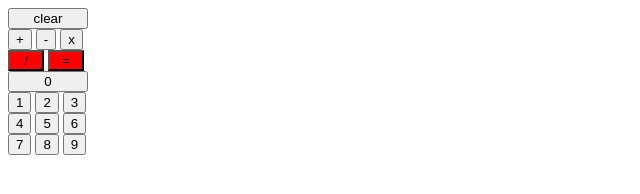
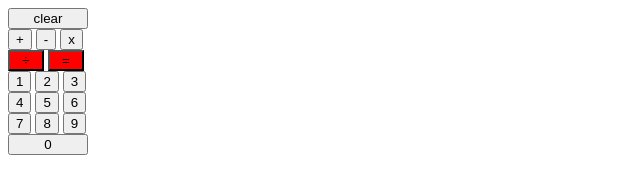
Before and after one commit to FraualphaMar/calculator, a plain HTML site: page index.html in a window 1280 px wide. Shown: the full height of the page, 0-640 px from the left. Drawn offline with Linux system fonts and the light colour scheme.

Commit message:
Modified digits buttons layout

```diff
--- a/index.html
+++ b/index.html
@@ -18,11 +18,10 @@
                 <button class="add">+</button>
                 <button class="subtract">-</button>
                 <button class="multiply">x</button>
-                <button class="divide">/</button>
+                <button class="divide">÷</button>
                 <button class="equals">=</button>
             </div>
             <div class="digits">
-                <button class="zero">0</button>
                 <button class="one">1</button>
                 <button class="two">2</button>
                 <button class="three">3</button>
@@ -32,9 +31,9 @@
                 <button class="seven">7</button>
                 <button class="eight">8</button>
                 <button class="nine">9</button>
+                <button class="zero">0</button>
             </div>
         </div>
-    </div>
 </body>
 
 </html>
```
